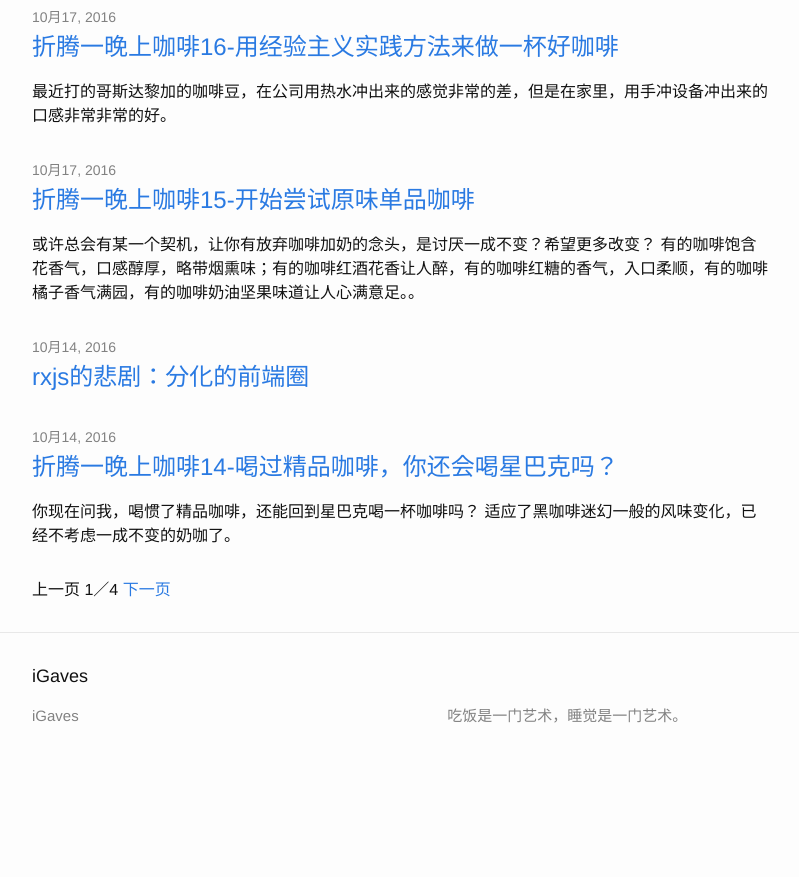
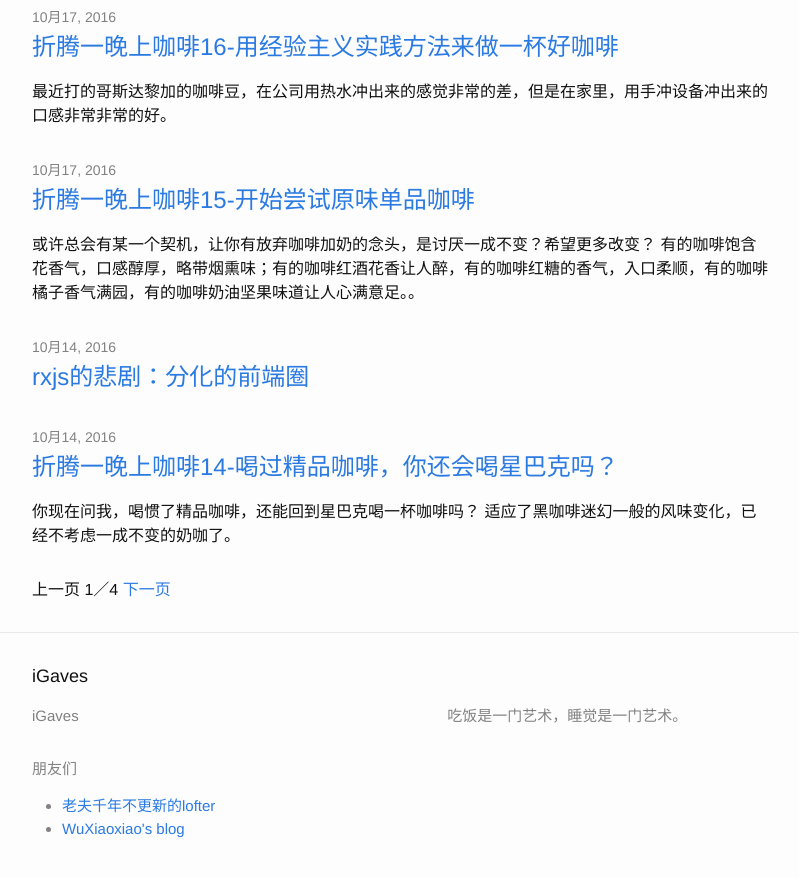
Before and after one commit to igaves/b, a Jekyll site: the page built from index.html, in a window 1280 px wide and 900 px high, scrolled down 2163 px. Shown: the top 877 px of the window, without its empty margins (238-1037 px from the left). Built offline with Jekyll 4.4.1, drawn with Linux system fonts in a browser that asks for light colours; the list of posts is cut into pages by our own code; before the commit the page ends 2951 px from its top, so only the background shows below that.

Commit message:
addd friends links

```diff
--- a/_includes/footer.html
+++ b/_includes/footer.html
@@ -31,6 +31,13 @@
       <div class="footer-col footer-col-3">
         <p>{{ site.description }}</p>
       </div>
+      <div class="footer-col">
+        <p>朋友们</p>
+        <ul>
+            <li><a href="http://igaves.lofter.com/">老夫千年不更新的lofter</a></li>
+          <li><a href="http://xxwu.tech">        WuXiaoxiao&#39;s blog          </a></li>
+        </ul>
+      </div>
     </div>
 
   </div>
```
